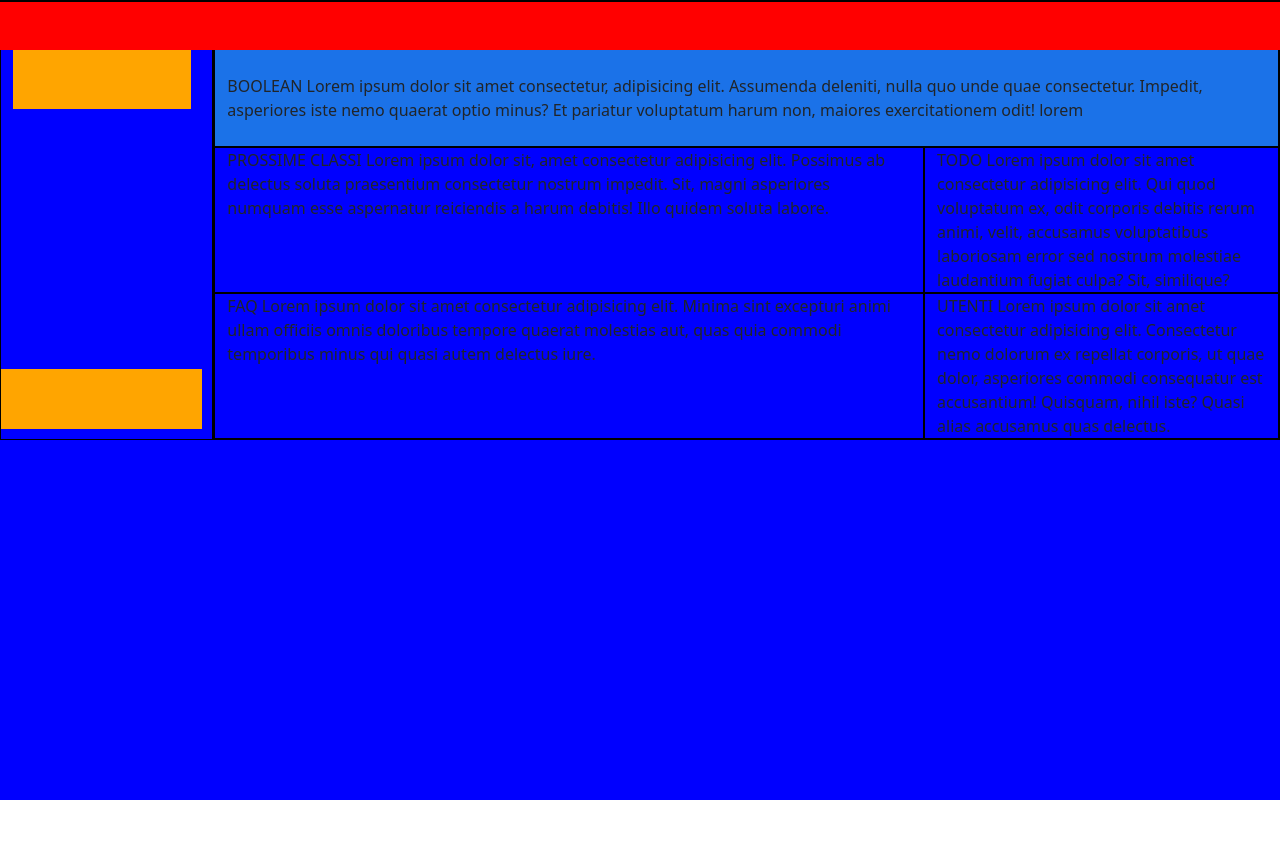
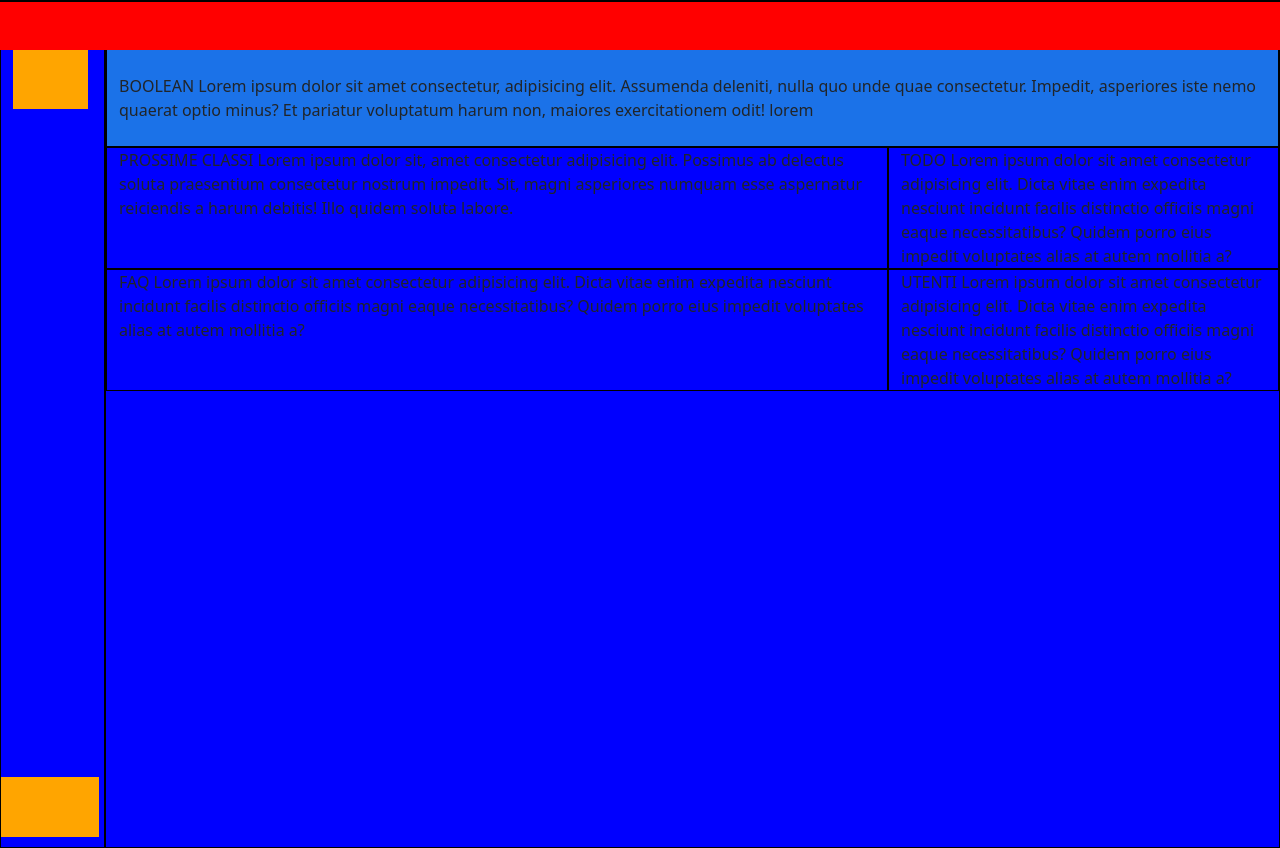
Before and after one commit to FabioBabaglioni/html-css-bootstrap-dashboard, a plain HTML site: page index.html in a window 1280 px wide. Before the commit the page ends 800 px from the top, so only its background shows below. Drawn offline with nearby package versions, Linux system fonts and the light colour scheme.

Commit message:
correzioni main

```diff
--- a/css/style.css
+++ b/css/style.css
@@ -19,11 +19,19 @@ header > nav {
 }
 
 main{
-    height: 100vh;
     background-color: blue;
 }
 
 /* regole main */
+
+.col-2{
+    width: 60px;
+}
+
+.ms_row_height{
+    height: 100vh;
+}
+
 .boolean{
     background-color: #1b72e8;
 }
@@ -46,3 +54,10 @@ main{
 .ms_overflow{
     overflow-y: auto;
 }
+
+
+@media all and (min-width: 768px ) {
+    .col-2{
+        width: 105px;
+    }
+}
--- a/index.html
+++ b/index.html
@@ -32,7 +32,7 @@
 
         <div class="container-fluid">
             <div class="row">
-                <div class="col-2 position-relative ms_height_100">
+                <div class="col-2 position-relative ms_row_height">
                     <div class="nav-sx-top">
                     </div>
                     <div class="nav-sx-bottom"></div>
@@ -52,15 +52,15 @@
                         </div>
                         <div class="col-12 col-md-8 order-md-2">
                             FAQ
-                            Lorem ipsum dolor sit amet consectetur adipisicing elit. Minima sint excepturi animi ullam officiis omnis doloribus tempore quaerat molestias aut, quas quia commodi temporibus minus qui quasi autem delectus iure.
+                            Lorem ipsum dolor sit amet consectetur adipisicing elit. Dicta vitae enim expedita nesciunt incidunt facilis distinctio officiis magni eaque necessitatibus? Quidem porro eius impedit voluptates alias at autem mollitia a?
                         </div>
                         <div class="col-12 col-md-4 ">
                             TODO
-                            Lorem ipsum dolor sit amet consectetur adipisicing elit. Qui quod voluptatum ex, odit corporis debitis rerum animi, velit, accusamus voluptatibus laboriosam error sed nostrum molestiae laudantium fugiat culpa? Sit, similique?
+                            Lorem ipsum dolor sit amet consectetur adipisicing elit. Dicta vitae enim expedita nesciunt incidunt facilis distinctio officiis magni eaque necessitatibus? Quidem porro eius impedit voluptates alias at autem mollitia a?
                         </div>
                         <div class="col-12 col-md-4 order-md-last">
                             UTENTI
-                            Lorem ipsum dolor sit amet consectetur adipisicing elit. Consectetur nemo dolorum ex repellat corporis, ut quae dolor, asperiores commodi consequatur est accusantium! Quisquam, nihil iste? Quasi alias accusamus quas delectus.
+                            Lorem ipsum dolor sit amet consectetur adipisicing elit. Dicta vitae enim expedita nesciunt incidunt facilis distinctio officiis magni eaque necessitatibus? Quidem porro eius impedit voluptates alias at autem mollitia a?
                         </div>
                     </div>
 
```
